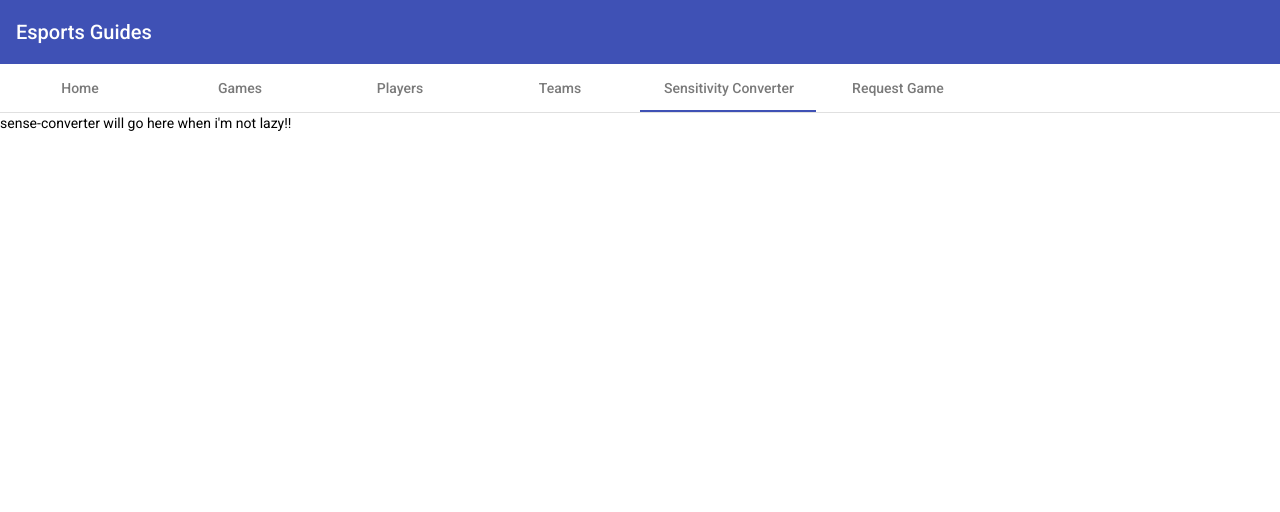
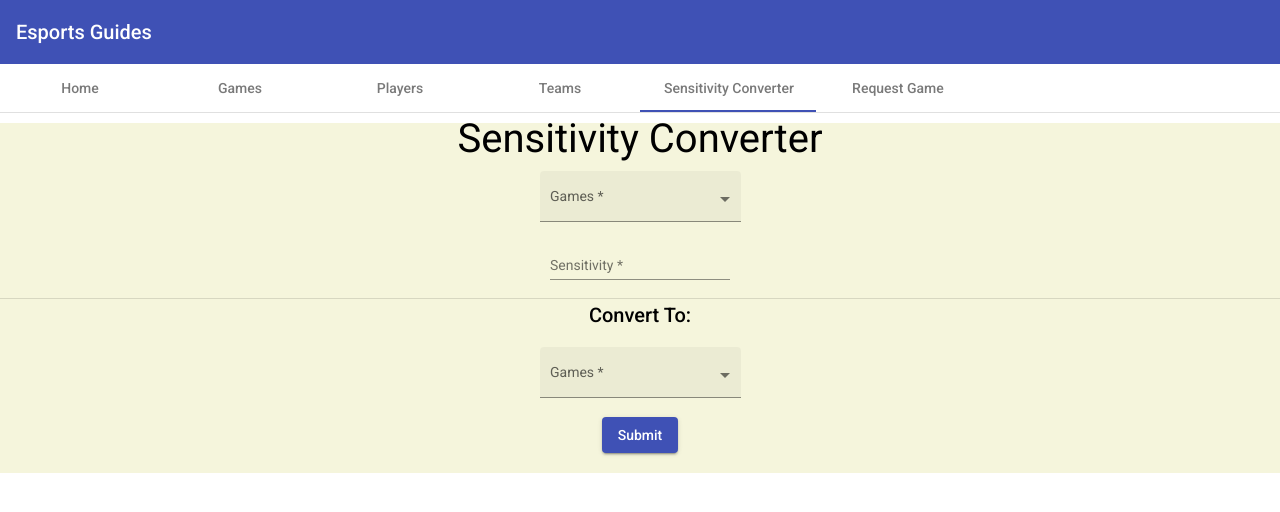
Before and after one commit to arod0719/esports-guides, an Angular app in the folder esports-guides/: page /convert in a window 1280 px wide. Shown: the top 512 px of the page. Built offline with nearby package versions, Linux system fonts and the light colour scheme.

Commit message:
added sens convert + request game

```diff
--- a/esports-guides/src/app/add-game/add-game.component.css
+++ b/esports-guides/src/app/add-game/add-game.component.css
@@ -0,0 +1,10 @@
+.request-form{
+    background-color: beige;
+    margin: auto;
+    text-align: center;
+}
+
+.request-form h1{
+    font-size: 40px;
+    margin-top: 10px;
+}
--- a/esports-guides/src/app/add-game/add-game.component.html
+++ b/esports-guides/src/app/add-game/add-game.component.html
@@ -1 +1,24 @@
-<p> idk why we want games that aren't rl lmao</p>
+<div class="request-form">
+
+    <h1> Request a Game </h1>
+
+    <form (ngSubmit)="submitGame()">
+        <mat-form-field>
+            <mat-label>Game Title</mat-label>
+            <input matInput required [(ngModel)] = "title" name="title" placeholder="Ex. Rocket League">
+        </mat-form-field>
+
+        <br />
+
+        <mat-form-field>
+            <mat-label>Why?</mat-label>
+            <textarea matInput required rows="5" cols="40" [(ngModel)] = "info" name="info" placeholder="Ex. I love this game because..."></textarea>
+        </mat-form-field>
+
+
+        <br />
+
+        <button mat-raised-button type="submit" color="primary">Submit</button>
+
+    </form>
+</div>
--- a/esports-guides/src/app/add-game/add-game.component.ts
+++ b/esports-guides/src/app/add-game/add-game.component.ts
@@ -1,15 +1,31 @@
 import { Component, OnInit } from '@angular/core';
+
 
 @Component({
   selector: 'app-add-game',
   templateUrl: './add-game.component.html',
   styleUrls: ['./add-game.component.css']
 })
+
 export class AddGameComponent implements OnInit {
+  title: string;
+  info: string;
 
-  constructor() { }
+  constructor() {
+  }
 
   ngOnInit(): void {
   }
 
+  submitGame() {
+    if (this.title == null || this.info == null){
+      window.alert("Please enter both a Game Title and reason for wanting this game included in Esports Guides");
+    }
+    else{
+      window.alert("Thank you - We have received your request for " + this.title + ". We will review and potentially add the game soon!");
+      this.title = null;
+      this.info = null;
+    }
+ }
+
 }
--- a/esports-guides/src/app/sense-converter/sense-converter.component.css
+++ b/esports-guides/src/app/sense-converter/sense-converter.component.css
@@ -0,0 +1,15 @@
+.sense-form{
+    background-color: beige;
+    margin: auto;
+    text-align: center;
+}
+
+.sense-form h1{
+    font-size: 40px;
+    margin-top: 10px;
+}
+
+.sense-form label{
+    font-size: 40px;
+    margin-top: 10px;
+}
--- a/esports-guides/src/app/sense-converter/sense-converter.component.html
+++ b/esports-guides/src/app/sense-converter/sense-converter.component.html
@@ -1 +1,50 @@
-<p>sense-converter will go here when i'm not lazy!!</p>
+<div class="sense-form">
+
+    <h1> Sensitivity Converter </h1>
+
+    <form (ngSubmit)="submitSense()">
+        <mat-form-field appearance="fill">
+            <mat-label ngDefaultControl>Games</mat-label>
+            <select [(ngModel)]="game1" name="game1" matNativeControl required>
+                <option value="csgo">Counter Strike - Global Offensive</option>
+                <option value="val">Valorant</option>
+                <option value="r6">Rainbow 6 Siege</option>
+            </select>
+        </mat-form-field>
+
+        <br />
+
+        <mat-form-field>
+            <mat-label>Sensitivity</mat-label>
+            <input matInput required [(ngModel)]="sensitivity" name="sensitivity" placeholder="Ex. Rocket League">
+        </mat-form-field>
+
+        <br />
+
+        <mat-divider></mat-divider>
+
+        <h2> Convert To: </h2>
+
+        <mat-form-field appearance="fill">
+            <mat-label ngDefaultControl>Games</mat-label>
+            <select [(ngModel)]="game2"  name="game2" matNativeControl required>
+                <option value="csgo">Counter Strike - Global Offensive</option>
+                <option value="val">Valorant</option>
+                <option value="r6">Rainbow 6 Siege</option>
+            </select>
+        </mat-form-field>
+
+
+        <br />
+
+        <button mat-raised-button type="submit" color="primary">Submit</button>
+
+        <br />
+        <br />
+
+        <div style="font-size: 25px" *ngIf="showAnswer">
+            <input matInput readonly id="answer" name="answer" [(ngModel)]="answer">
+        </div>
+
+    </form>
+</div>
--- a/esports-guides/src/app/sense-converter/sense-converter.component.ts
+++ b/esports-guides/src/app/sense-converter/sense-converter.component.ts
@@ -1,15 +1,56 @@
 import { Component, OnInit } from '@angular/core';
+
+let baseSense = new Map<string, number>();
+baseSense.set("csgo", 1);
+baseSense.set("val", 3.18);
+baseSense.set("r6", 0.25);
+
+let baseName = new Map<string, String>();
+baseName.set("csgo", "Counter Strike - Global Offensive");
+baseName.set("val", "Valorant");
+baseName.set("r6", "Rainbow 6 Siege");
 
 @Component({
   selector: 'app-sense-converter',
   templateUrl: './sense-converter.component.html',
   styleUrls: ['./sense-converter.component.css']
 })
+
 export class SenseConverterComponent implements OnInit {
+
+  showAnswer:boolean = false;
+  sensitivity:string;
+  game1:string;
+  game2:string;
+  answer:string;
 
   constructor() { }
 
   ngOnInit(): void {
   }
 
+  submitSense() {
+    this.showAnswer = true;
+    if (this.game1 == null || this.game2 == null || this.sensitivity == null){
+      this.answer = "Please select two valid games and enter a sensitivity."
+    }
+    else if (this.game1 == this.game2){
+      this.answer = "Please select two seperate games."
+    }
+    else{
+      this.calculateSense();
+    }
+ }
+
+ calculateSense(){
+   let game1Sense: number = Number(this.sensitivity);
+   if (isNaN(game1Sense)){
+     this.answer = "Please enter a valid number as a sensitivity"
+     return;
+   }
+   game1Sense = game1Sense * baseSense.get(this.game1);
+
+   let senseAnswer: number = game1Sense / baseSense.get(this.game2);
+   this.answer = "Set your " + baseName.get(this.game2) + " sensitivity to " + senseAnswer.toFixed(3) + "."
+ }
 }
```
Also changed, not shown: esports-guides/src/app/app.module.ts (+13 -1 lines).
